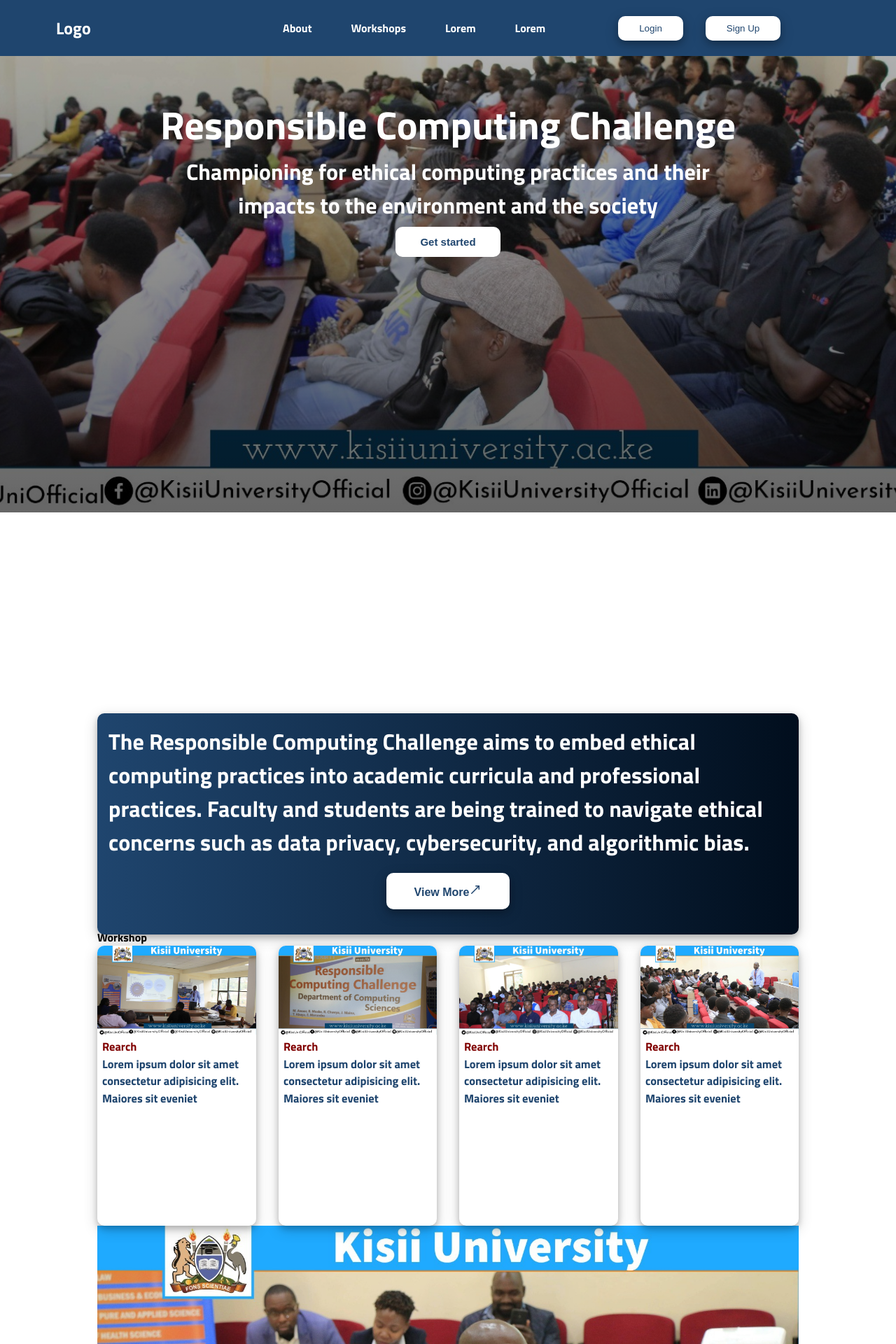
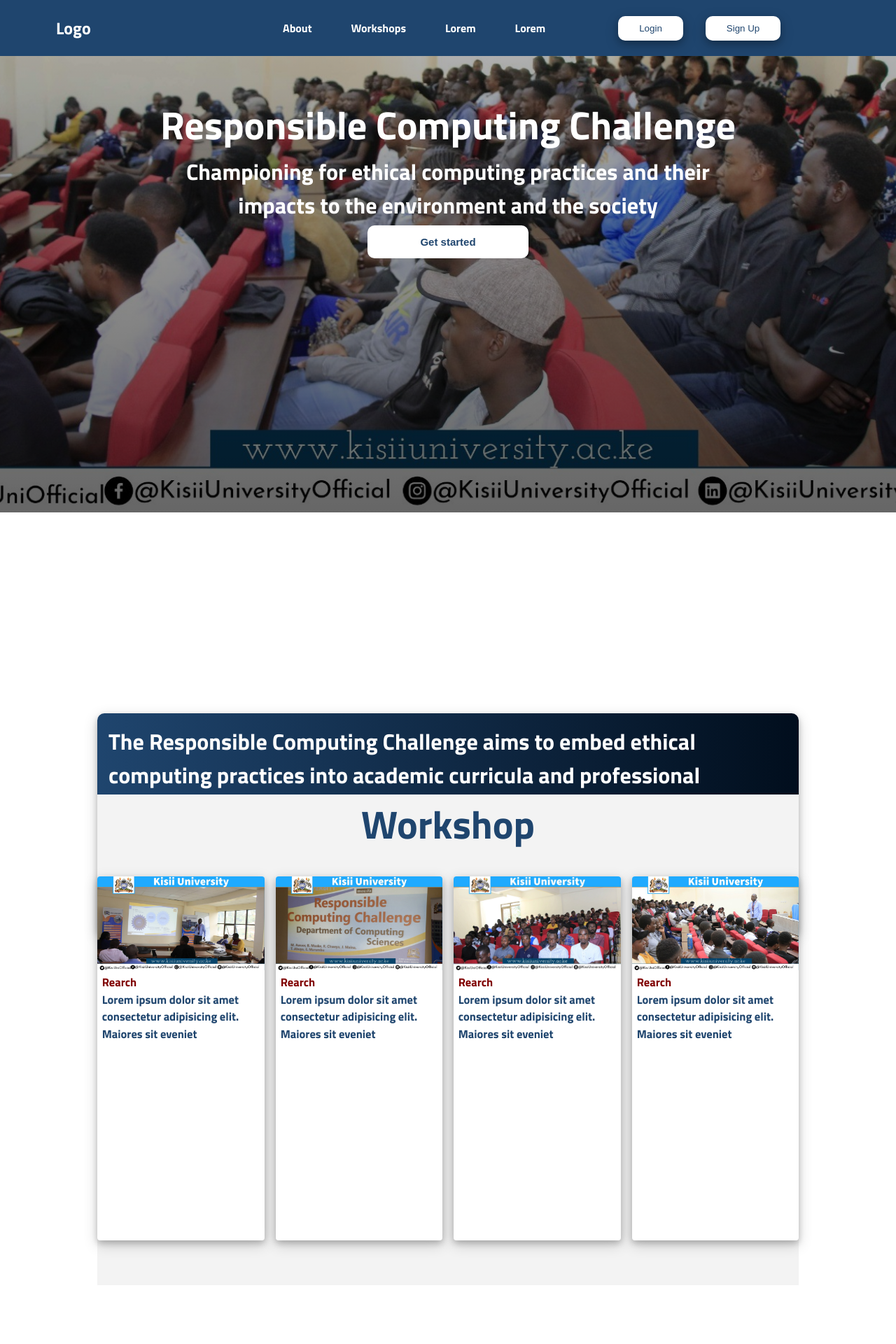
Before and after one commit to efpha/rc_web-app, a Next.js app: page / in a window 1280 px wide. Shown: the top 1920 px of the page at 70% size. Built offline with nearby package versions, Linux system fonts and the light colour scheme.

Commit message:
Button adjustments

```diff
--- a/src/app/home.css
+++ b/src/app/home.css
@@ -85,11 +85,11 @@
 }
 
 .action-start {
-    font-size: 0.5em;
+    font-size: .5em;
     font-weight: bold;
     background-color: var(--primary-text);
     color: var(--primary-color);
-    padding: 13px 35px;
+    padding: 1em 5em;
     border-radius: 10px;
     border: none;
     transition: background-color 0.3s, color 0.3s;
@@ -232,17 +232,47 @@
     color: var(--primary-text);
 }
 
+
+.workshop{
+    width: 100%;
+    margin: auto;
+    position: relative;
+    top: -12em;
+    background-color: #f3f3f3;
+    padding-bottom: 2em;
+
+
+}
+.workshop_container{
+    width: 90%;
+    margin: auto;
+}
+
+.workshop_ttle{
+    font-size: 3.5em;
+    text-align: center;
+    /* background-color: rgb(30, 94, 62); */
+    color: var(--primary-color);
+}
+
 .wrkshp_cont{
     display: flex;
-    gap: 2em;
+    gap: 1em;
+    margin: 2em 0;
+
 }
 
+
 .wrkshp_cont .card{
-    width: 30%;
+    width: 20em;
+    height: 65vh;
     background-color: var(--primary-text);
     box-shadow: 0 4px 8px 0 rgba(0, 0, 0, 0.2), 0 6px 20px 0 rgba(0, 0, 0, 0.19);
     display: block;
-    border-radius: 10px;
+    border-radius: 4px;
+}
+.wrkshp_cont .card.master{
+    width: 41em;
 }
 .card:hover img, .card_dsc{
     transform: scale(1.03);
@@ -267,6 +297,21 @@
     font-weight: bold;
 }
 
+.more_wrksp{
+    padding: 10px;
+    background-color: var(--primary-color);
+    color: var(--primary-text);
+    font-size: 1.5em;
+    border: none;
+    position: relative;
+    left: 43%;
+    transition: transform 0.3s ease, background-color 0.3s;
+
+}
+
+.more_wrksp:hover{
+    background-color: #06121f;
+}
 
 
 
```
